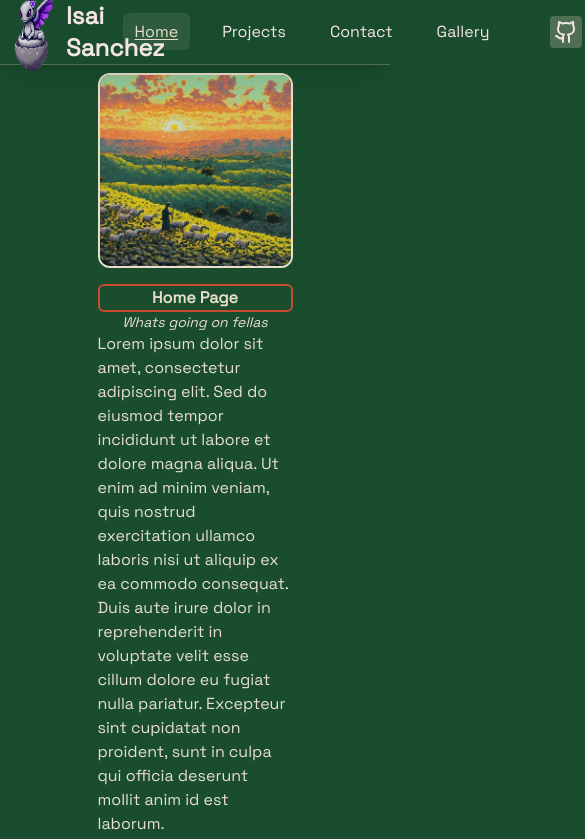
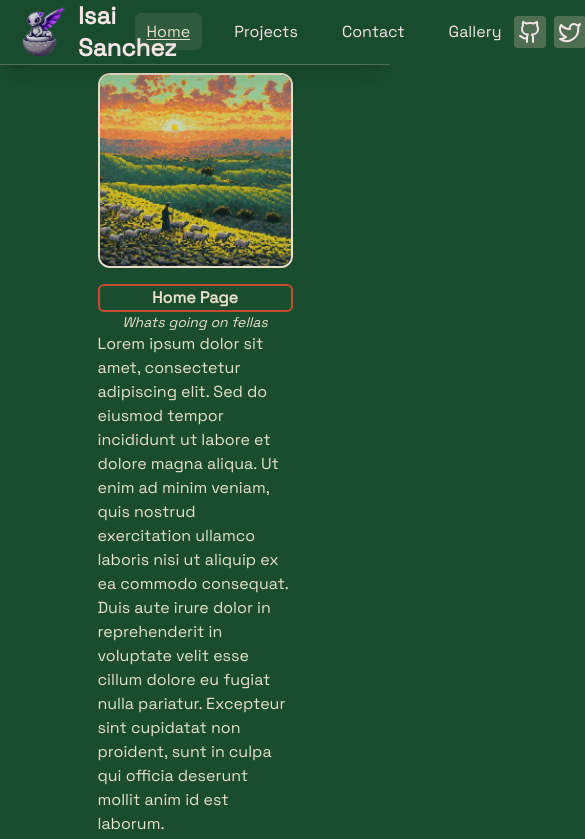
Before and after one commit to rahuljangirwork/rahuljangir.work, a Next.js app: page / in a window 390 px wide. Shown: the top 839 px of the page, 585 px wide, since content can reach past the window. Built offline with nearby package versions, Linux system fonts and the light colour scheme.

Commit message:
I now better understand flex box and how it can be used to achieve a better looking header, now the menu list sits dead center of viewport, logo is justified at start and social media icons are justified at the end. Responsiveness with smaller screens is next

```diff
--- a/app/ui/nav-bar.tsx
+++ b/app/ui/nav-bar.tsx
@@ -29,9 +29,10 @@ export default function NavBar() {
   const pathname = usePathname();
 
   return (
-    <header className="sticky top-0 z-50 mb-2 bg-primary bg-opacity-25 border-palette-1 border-b-[1px] shadow-xl backdrop-blur-sm transition-all duration-200">
-      <nav className="flex items-center justify-between h-16 text-palette-3">
-        <Link href="/" className="flex flex-shrink-2 pl-2">
+    <header className="sticky top-0 z-50 mb-2 bg-primary bg-opacity-25 border-palette-1 border-b shadow-xl backdrop-blur-sm transition-all duration-200">
+      <nav className="flex items-center h-16 px-4 text-palette-3 max-w-7xl mx-auto">
+        <div className="flex-1 flex justify-start">
+          <Link href="/" className="flex items-center space-x-1">
             <Image
               src="/ilogo.png"
               alt="Logo"
@@ -43,11 +44,11 @@ export default function NavBar() {
             />
             <p className="p-2 font-semibold text-2xl">Isai Sanchez</p>
           </Link>
-        <ul className="flex space-x-5 mr-12">
+        </div>
+        <ul className="flex-1 flex justify-center space-x-5">
           {links.map((link) => (
             <li key={link.name}>
               <Link
-                key={link.name}
                 href={link.href}
                 className={clsx(
                   "font-medium px-3 py-2 rounded-md transition-all duration-200",
@@ -61,7 +62,7 @@ export default function NavBar() {
             </li>
           ))}
         </ul>
-        <div className="">
+        <div className="flex-1 flex justify-end">
           <MySocials />
         </div>
       </nav>
```
Lines whose indentation alone changed are shown as unchanged.
